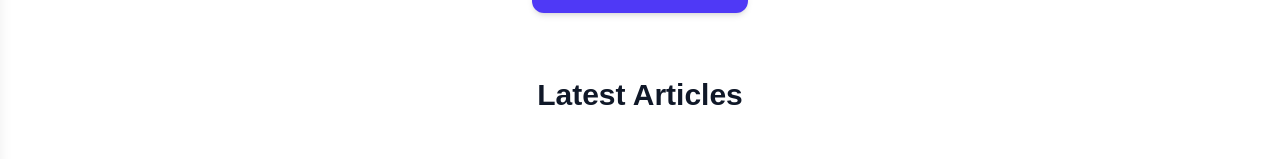
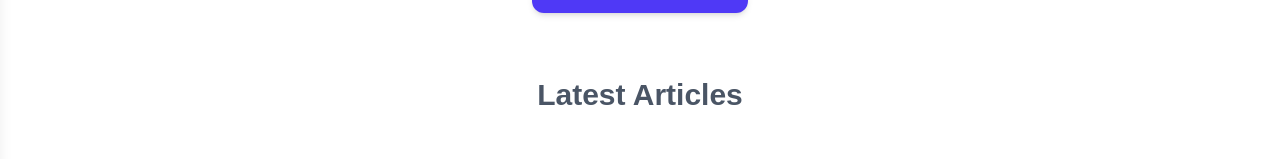
Before and after one commit to Mohsen-malekifard/My-Projects-2025, a Next.js app in the folder my-ap/: page /Blog in a window 1280 px wide. Shown: the part 417-576 px from the top of the page. Built offline with nearby package versions, Linux system fonts and the light colour scheme.

Commit message:
Update Home.jsx

```diff
--- a/my-ap/app/Blog/Home.jsx
+++ b/my-ap/app/Blog/Home.jsx
@@ -37,7 +37,7 @@
 
       {/* Blog Preview Section */}
       <section className="mt-16">
-        <h2 className="text-3xl font-bold text-gray-900 text-center mb-8">
+        <h2 className="text-3xl font-bold text-gray-600 text-center mb-8">
           Latest Articles
         </h2>
         <BlogCard />
```
